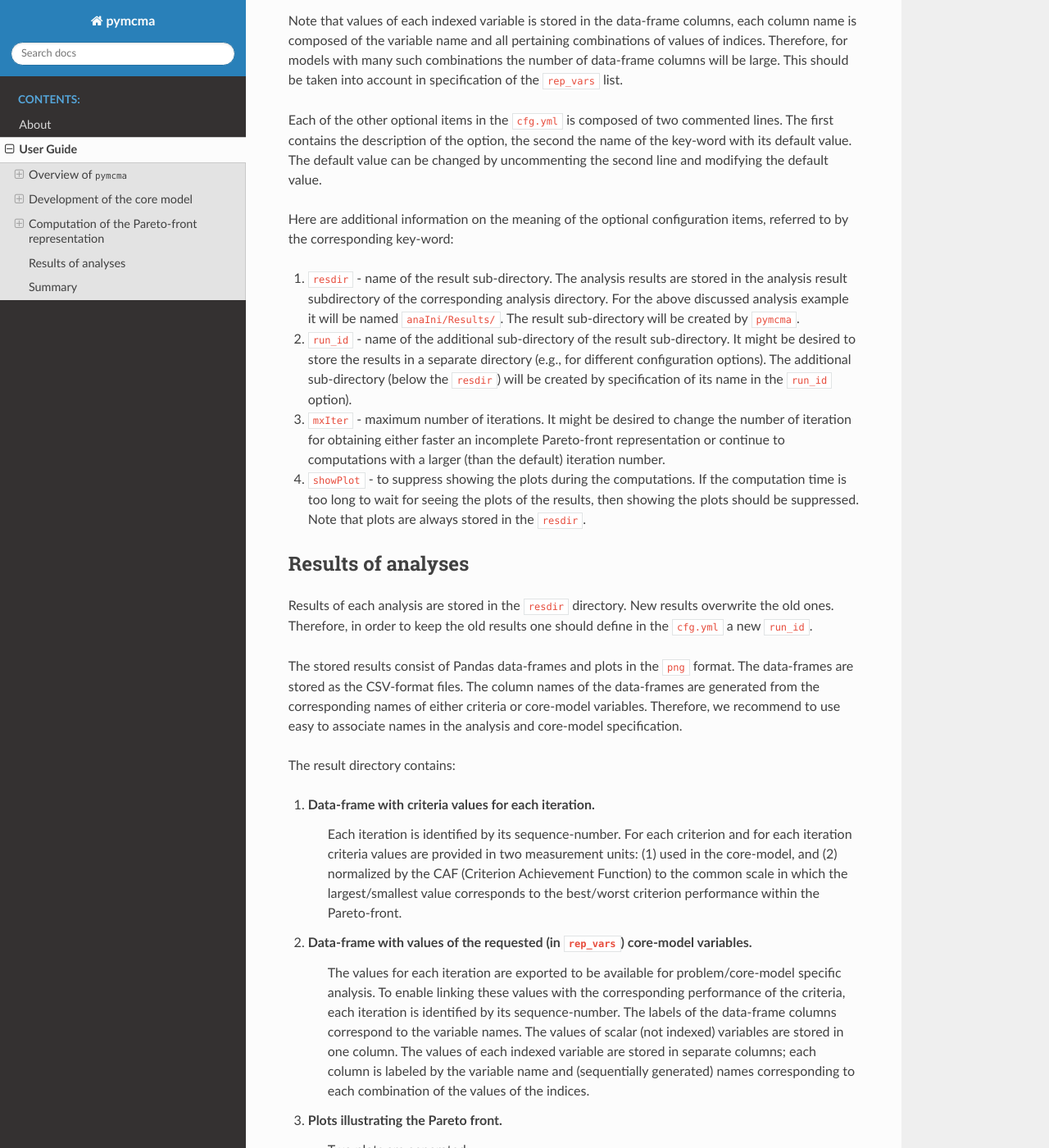
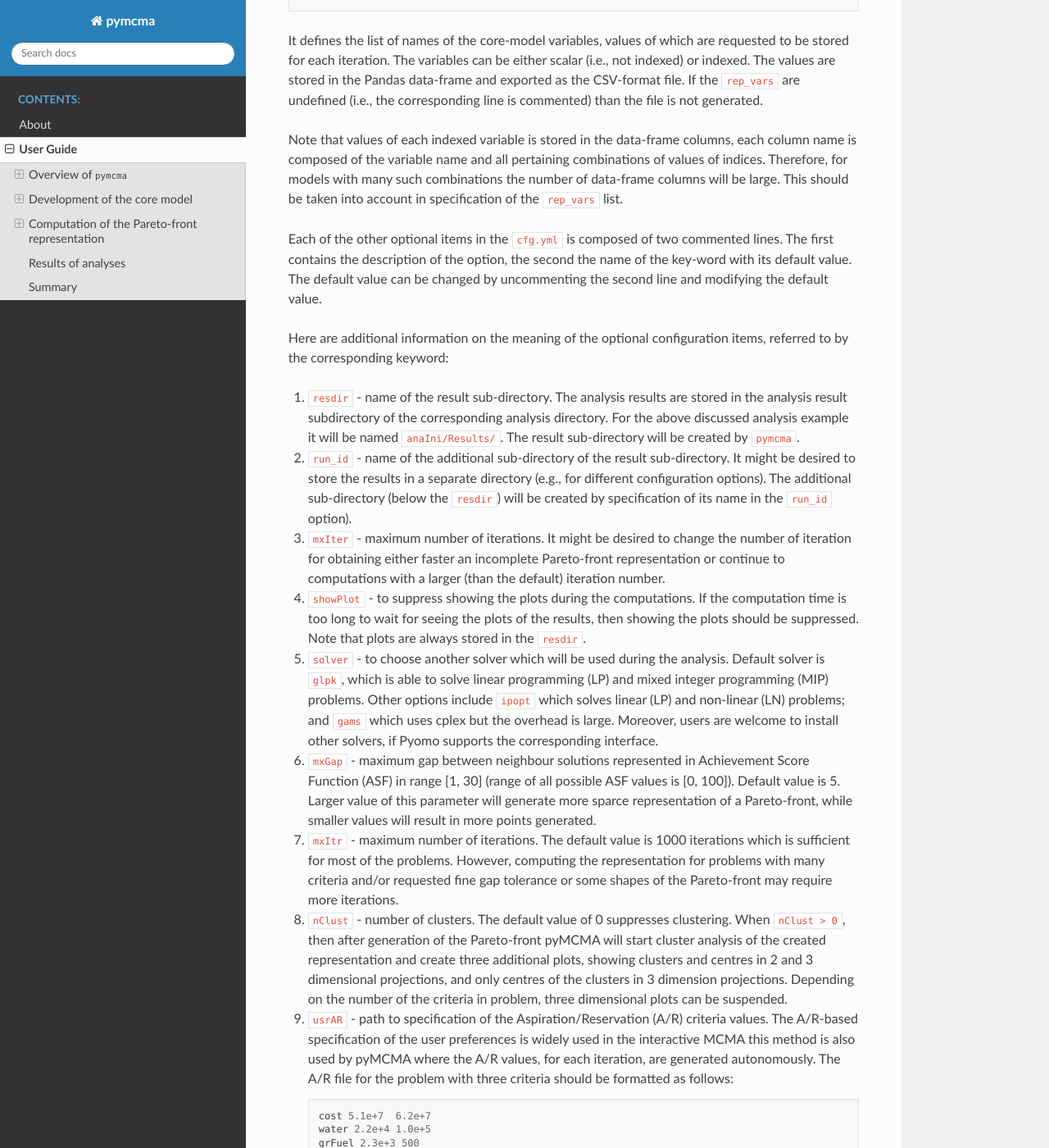
Before and after one commit to marek-iiasa/pymcma, a Sphinx documentation site: the page built from docs/source/user_guide.rst, in a window 1280 px wide and 1400 px high, scrolled down 5740 px. Shown: the whole window at 82% size. Built offline with Sphinx 7.4.7 and the Read the Docs theme 2.0.0, drawn with Linux system fonts in a browser that asks for light colours; some of the changed text lies outside the part shown.

```diff
--- a/docs/source/user_guide.rst
+++ b/docs/source/user_guide.rst
@@ -6,8 +6,9 @@ autonomously computes Pareto-front representation composed of efficient
 solutions that are uniformly distributed in terms of distances between neighbor
 solutions. The ``pymcma`` illustrates the Pareto-front, also for more than
 three criteria, and optionally exports the results for problems-specific
-analysis in the substantive model's
-variables space.
+analysis in the substantive model's variables space. Additionally, it is possible
+to enable clustering of the computed Pareto-front, as well as provide own
+aspiration and reservation points and even manipulate the accuracy of the results.
 
 Overview of ``pymcma``
 ----------------------
@@ -118,27 +119,32 @@ The next section discusses an example of the model generation and export.
 Example of a core-model generation and export
 ^^^^^^^^^^^^^^^^^^^^^^^^^^^^^^^^^^^^^^^^^^^^^
 The ``Template/`` folder (created by running the ``pymcma --install`` command)
-includes two files illustrating the basic use of Pyomo for
+includes four files illustrating the basic use of Pyomo for
 a core-model development, as well as the model-instance export in the ``dill``-format
 accepted by the ``pymcma``.
-The example consists of two files:
+Implementation of non-trivial is done, for the sake of readability and maintainability,
+by separate classes for handling abstract model, concrete model, data handling, and
+exporting the model to another application.
+To illustrate such a recommended approach, the example consists of four files:
 
-#. ``example.py`` - generates a very simple model developed in Pyomo.
-    Separate functions define the abstract model and the
-    concrete model, respectively. The main function drives the model
-    generation and exports the concrete model in the dill-format.
+#. ``sms.py`` - contains example of symbolic model specification (SMS), aka abstract model.
+
+#. ``inst.py`` - shows example of ``inst()`` creating model instance (concrete model) with
+    separately prepared data.
 
 #. ``example.dat`` - contains data in the AMPL format used in concrete model creation.
     In development of actual models other data formats might be more suitable.
     We suggest to consult the extensive Pyomo documentation for alternatives
     that might fit better management of data used for the core-model parameters.
 
-The instance model object is exported to the dill-format file ``example.dll``.
-The dill format is applied for serializing and de-serializing Python objects.
-The ``example.dll`` file can be used as a core-model for MCMA with ``pymcma``
-although the example is by far too simple for actual MCMA analysis.
-For the latter we recommend to use the ``xpipa.dll`` demonstrated during the
-installation testing.
+#. ``export.py`` - modular function to export a given concrete model developed in Pyomo
+    in the dill format.
+    This function can be also used for exporting other models developed for analysis
+    with ``pymcma``.
+    The dill format is applied for serializing and de-serializing Python objects.
+    The ``example.dll`` file can be used as a core-model for MCMA with ``pymcma``
+    although the example is by far too simple for actual MCMA analysis.
+    For the latter we recommend to use the ``xpipa.dll`` demonstrated during the installation testing.
 
 Computation of the Pareto-front representation
 ----------------------------------------------
@@ -305,7 +311,7 @@ The default value can be changed by uncommenting the second line and modifying t
 default value.
 
 Here are additional information on the meaning of the optional configuration items,
-referred to by the corresponding key-word:
+referred to by the corresponding keyword:
 
 #.  ``resdir`` - name of the result sub-directory.
     The analysis results are stored in the analysis result subdirectory of
@@ -328,6 +334,46 @@ referred to by the corresponding key-word:
     If the computation time is too long to wait for seeing the plots of the results,
     then showing the plots should be suppressed.
     Note that plots are always stored in the ``resdir``.
+
+#.  ``solver`` - to choose another solver which will be used during the
+    analysis. Default solver is ``glpk``, which is able to solve linear programming (LP)
+    and mixed integer programming (MIP) problems. Other options include ``ipopt`` which
+    solves linear (LP) and non-linear (LN) problems; and ``gams`` which uses cplex but
+    the overhead is large.
+    Moreover, users are welcome to install other solvers, if Pyomo supports the
+    corresponding interface.
+
+#.  ``mxGap`` - maximum gap between neighbour solutions represented in Achievement
+    Score Function (ASF) in range [1, 30] (range of all possible ASF values is [0, 100]).
+    Default value is 5. Larger value of this parameter will generate more sparce
+    representation of a Pareto-front, while smaller values will result in more points
+    generated.
+
+#.  ``mxItr`` - maximum number of iterations. The default value is 1000 iterations
+    which is sufficient for most of the problems. However, computing the
+    representation for problems with many criteria and/or requested fine gap
+    tolerance or some shapes of the Pareto-front may require more iterations.
+
+#.  ``nClust`` - number of clusters. The default value of 0 suppresses
+    clustering. When ``nClust > 0``, then after generation of the Pareto-front pyMCMA
+    will start cluster analysis of the created representation and create three additional
+    plots, showing clusters and centres in 2 and 3 dimensional projections, and only
+    centres of the clusters in 3 dimension projections. Depending on the number of
+    the criteria in problem, three dimensional plots can be suspended.
+
+#.  ``usrAR`` - path to specification of the Aspiration/Reservation (A/R) criteria values.
+    The A/R-based specification of the user preferences is widely used in the
+    interactive MCMA this method is also used by pyMCMA where the A/R values,
+    for each iteration, are generated autonomously.
+    The A/R file for the problem with three criteria should be formatted as follows:
+
+    .. code-block::
+
+        cost 5.1e+7  6.2e+7
+        water 2.2e+4 1.0e+5
+        grFuel 2.3e+3 500
+
+
 
 
 Results of analyses
@@ -376,6 +422,10 @@ The result directory contains:
     - Pair of plots showing numbers of iterations and of distinct solutions, respectively.
     - Distributions of distances between neighbor solutions.
 
+#. Plots illustrating the clusters (if enabled in configuration).
+    Two plots showing the clusters in two and three dimension projections, as well as plot
+    that shows only centres of clusters in three dimensions.
+
 Summary
 -------
 Complementary details on the core-model preparation and the analysis are available
```
Also changed, not shown: docs/source/readme.rst (+24 -7 lines).
